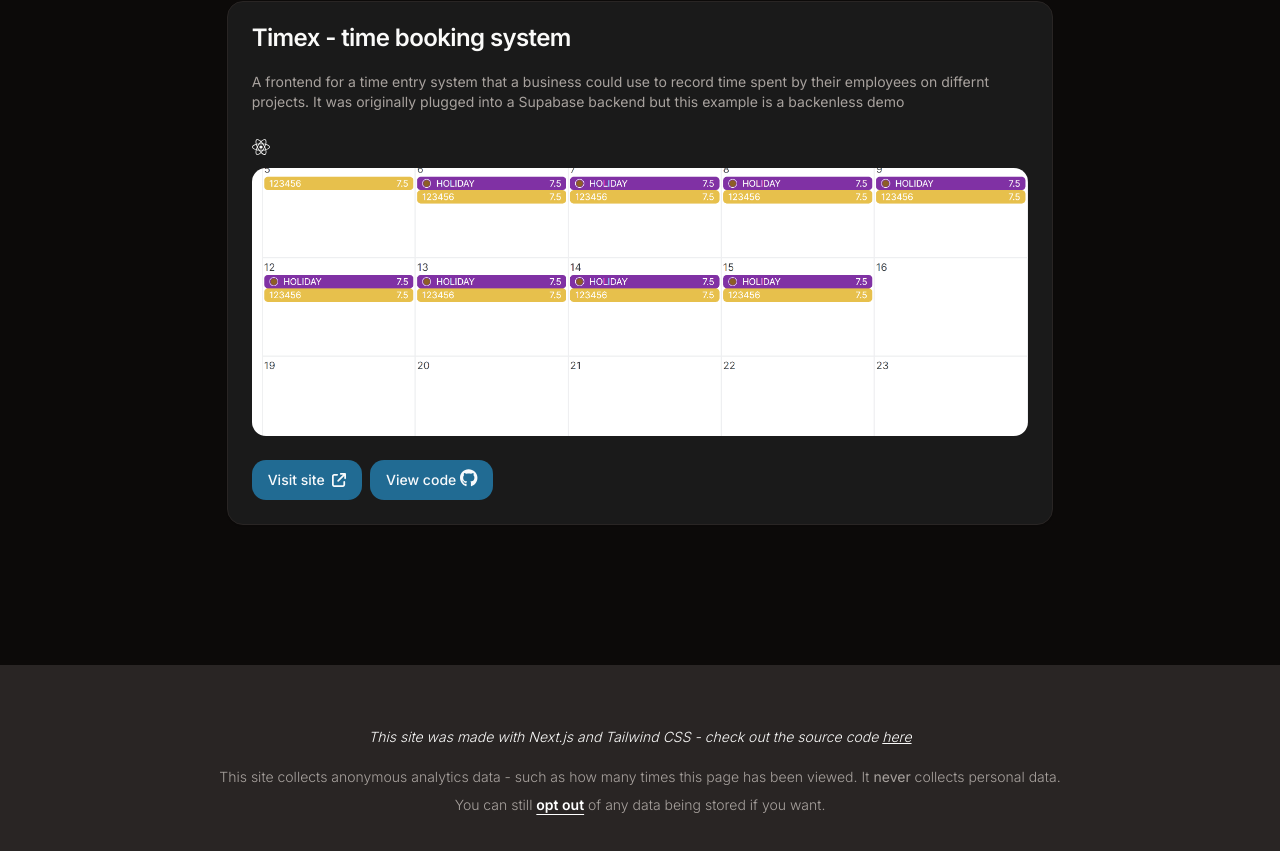
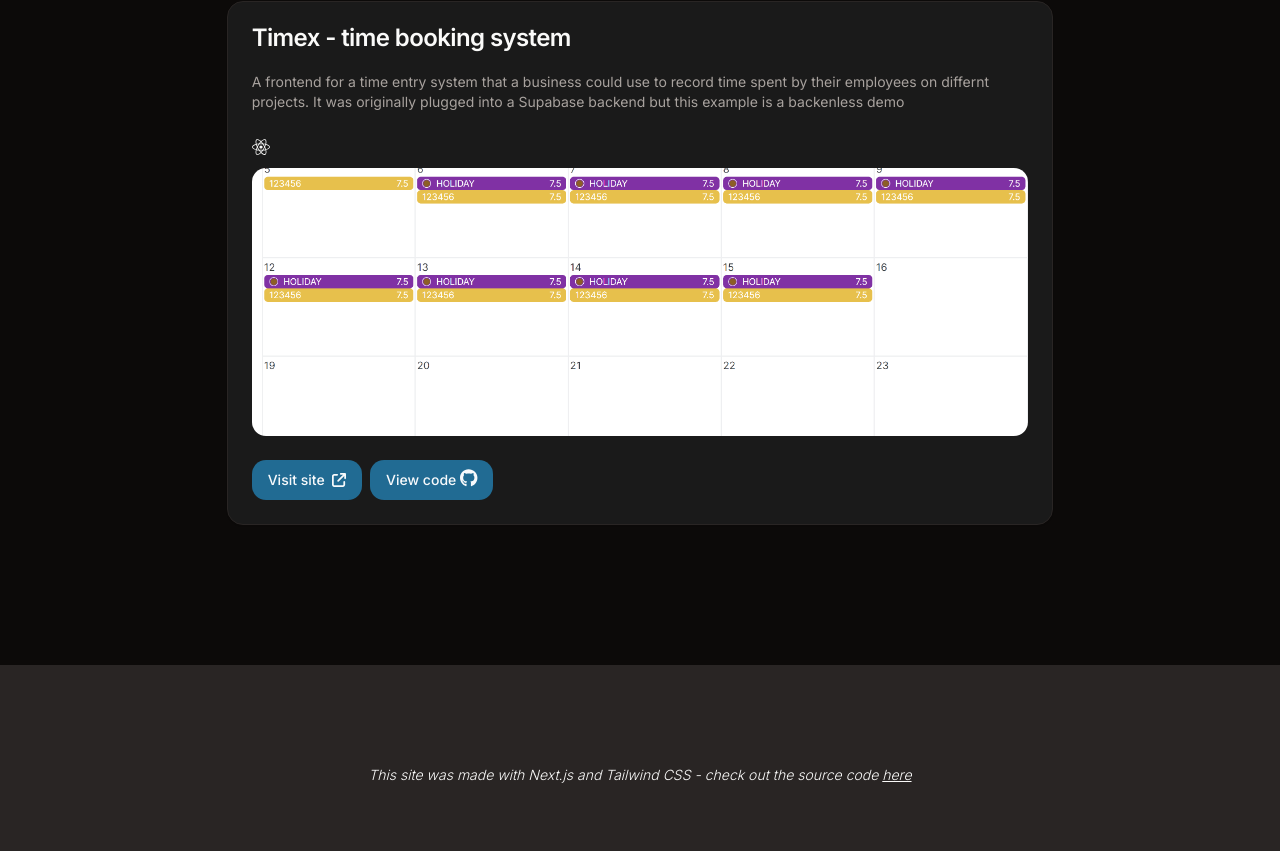
Before and after one commit to Leggit/project-showcase, a Next.js app: page / in a window 1280 px wide. Shown: the part 2104-2955 px from the top of the page. Built offline with nearby package versions, Linux system fonts and the light colour scheme; what tailwind-highlightjs would draw is missing.

Commit message:
changed title

```diff
--- a/app/layout.tsx
+++ b/app/layout.tsx
@@ -5,13 +5,12 @@
 import "@fortawesome/fontawesome-svg-core/styles.css";
 import Navbar from "@/components/navbar";
 import Footer from "@/components/footer";
-import Analytics from "@/components/analytics";
 config.autoAddCss = false;
 
 const inter = Inter({ subsets: ["latin"] });
 
 export const metadata: Metadata = {
-  title: "Leggit",
+  title: "Ollie does dev",
   description: "A brief look at some of the things I've been up to",
 };
 
@@ -29,7 +28,6 @@
         </div>
         <Footer />
       </body>
-      <Analytics />
     </html>
   );
 }
--- a/components/footer.tsx
+++ b/components/footer.tsx
@@ -1,8 +1,5 @@
-import { faGithub, faLinkedin } from "@fortawesome/free-brands-svg-icons";
-import { FontAwesomeIcon } from "@fortawesome/react-fontawesome";
 import Link from "next/link";
 import React from "react";
-import AnalyticsInfo from "./analytics-info";
 
 function Footer() {
   return (
@@ -23,7 +20,6 @@
                 </Link>
               </em>
             </div>
-            <AnalyticsInfo />
           </div>
         </div>
       </div>
```
